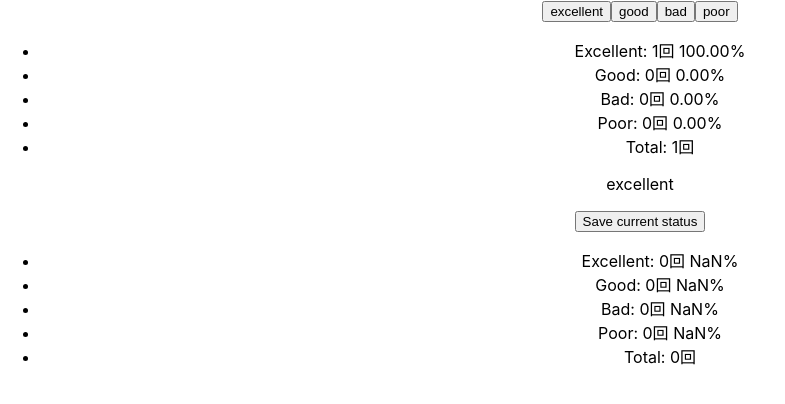
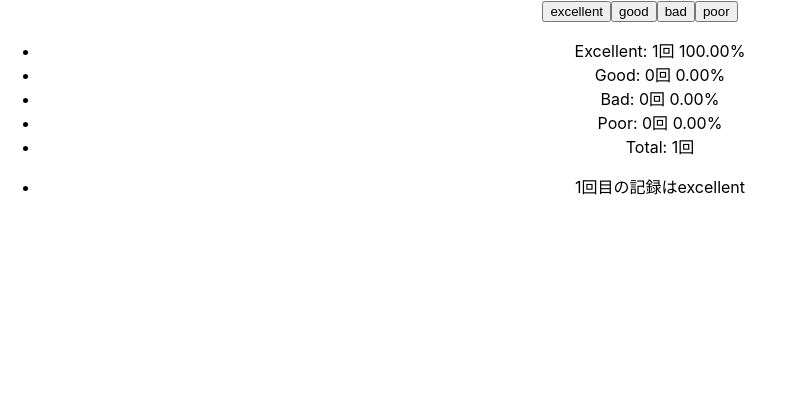
Before and after one commit to astatsuya/scout, a React (Create React App) app: page / in a window 1280 px wide. Both pictures are taken after a click on the button "excellent". Shown: the top 404 px of the page, without its empty margins (0-785 px from the left). Built offline with nearby package versions, Linux system fonts and the light colour scheme.

Commit message:
created previous result

```diff
--- a/src/App.js
+++ b/src/App.js
@@ -2,7 +2,7 @@ import React, { Component } from 'react';
 import './App.css';
 import Form from './components/Form'
 import Result from './components/Result'
-import PartOfResult from './components/PartOfResult'
+import PreviousResult from './components/PreviousResult'
 
 
 class App extends Component {
@@ -40,7 +40,7 @@ class App extends Component {
           name={this.state.name}
           happening={this.state.happening}
         />
-        <PartOfResult happening={this.state.happening} resetCurrentHappening={this.resetCurrentHappening} />
+        <PreviousResult happening={this.state.happening} resetCurrentHappening={this.resetCurrentHappening} />
       </div>
     );
   }
--- a/src/components/PreviousResult.js
+++ b/src/components/PreviousResult.js
@@ -1,40 +1,14 @@
 import React from 'react';
 
 const PreviousResult = (props) => {
-
-  let AmountHappening =  props.savedHappening.length;
-  let AmountExcellent = 0;
-  let AmountGood = 0;
-  let AmountBad = 0;
-  let AmountPoor = 0;
-
-  for (let i = 0; i < AmountHappening; i ++) {
-    if (props.savedHappening[i] === 'excellent') {
-      AmountExcellent ++;
-    } else if (props.savedHappening[i] === 'good') {
-      AmountGood ++;
-    } else if (props.savedHappening[i] === 'bad') {
-      AmountBad ++;
-    } else if (props.savedHappening[i] === 'poor') {
-      AmountPoor ++;
-    }
-  }
-
-  const percentExcellent = `${(AmountExcellent / AmountHappening * 100).toFixed(2)}%`;
-  const percentGood = `${(AmountGood / AmountHappening * 100).toFixed(2)}%`;
-  const percentBad = `${(AmountBad / AmountHappening * 100).toFixed(2)}%`;
-  const percentPoor = `${(AmountPoor / AmountHappening * 100).toFixed(2)}%`;
-
-
+  let lastRecord = props.happening.map((value, index) => {
+    return <li key={index}>{index + 1}回目の記録は{value}</li>
+  })
 
   return(
     <div>
       <ul>
-        <li>Excellent: {AmountExcellent}回 {percentExcellent}</li>
-        <li>Good: {AmountGood}回 {percentGood}</li>
-        <li>Bad: {AmountBad}回 {percentBad}</li>
-        <li>Poor: {AmountPoor}回 {percentPoor}</li>
-        <li>Total: {AmountHappening}回</li>
+        {lastRecord}
       </ul>
     </div>
   )
```
